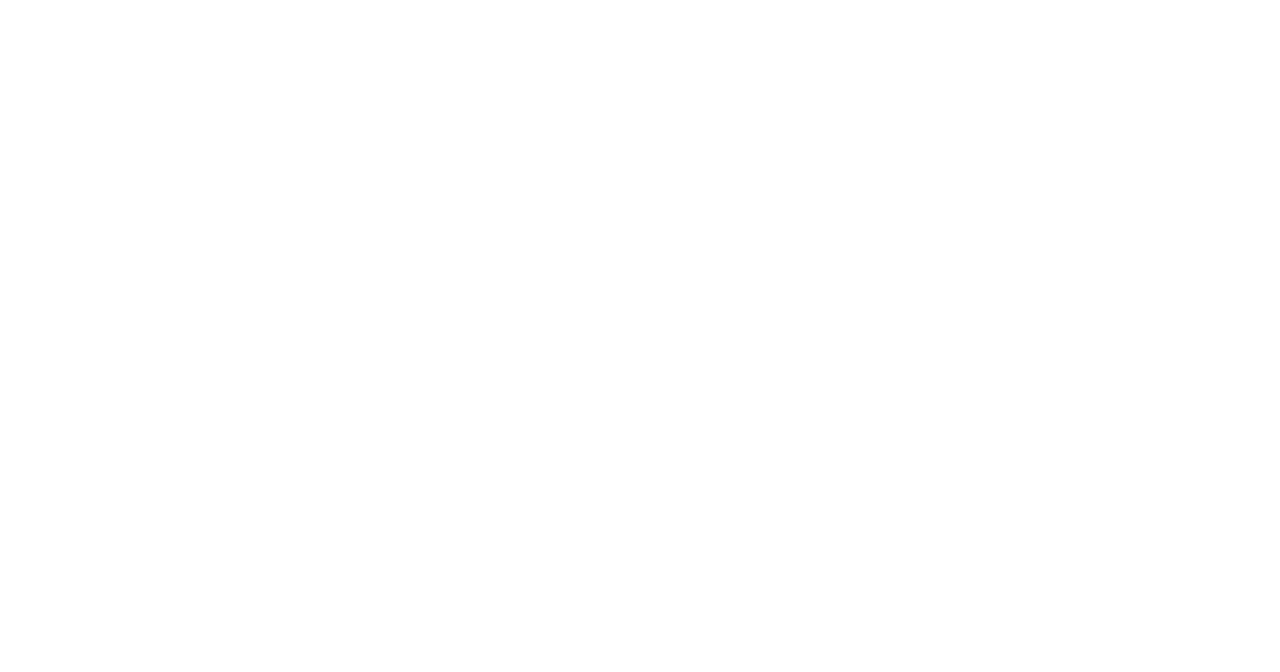
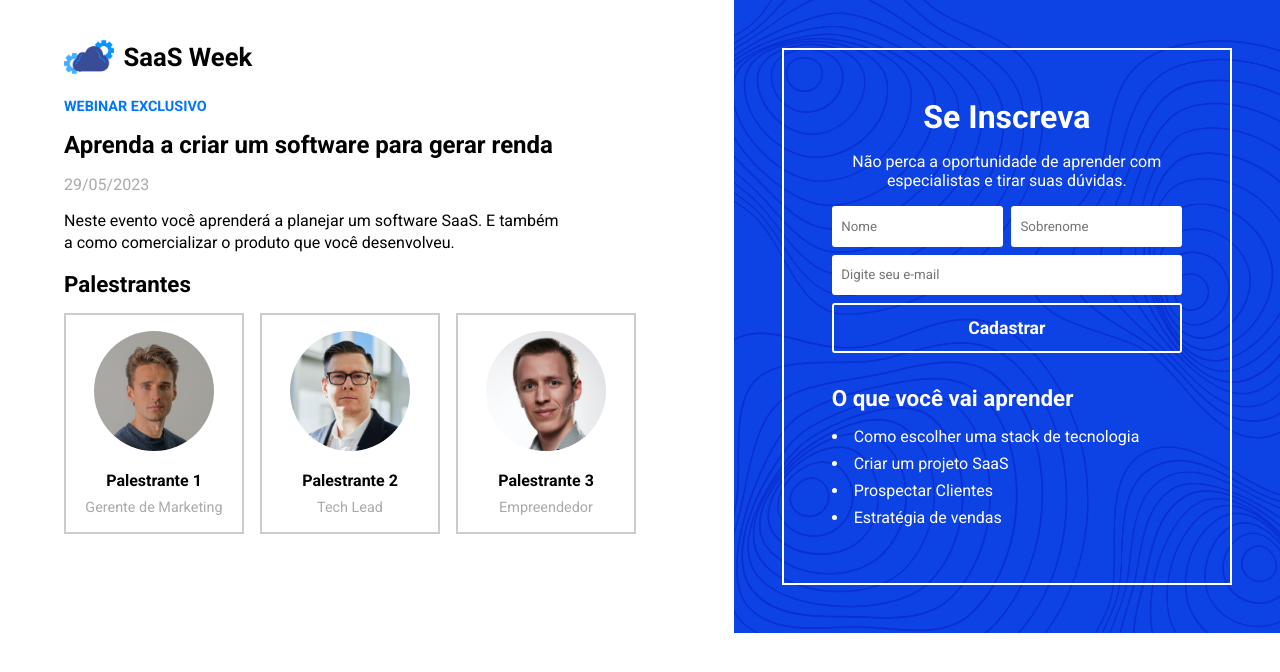
Before and after one commit to biancamartinelli/curso-kick-turmaF, a plain HTML site: page Parada 12/Desafio12/index.html in a window 1280 px wide. Drawn offline with Linux system fonts and the light colour scheme.

Commit message:
Desafio12

```diff
--- /dev/null
+++ b/Parada 12/Desafio12/css/styles.css
@@ -0,0 +1,235 @@
+/* Geral */
+
+*{
+    margin: 0;
+    padding: 0;
+    box-sizing: border-box;
+    font-family: Roboto;
+}
+
+body{
+    display: flex;
+    flex-wrap: wrap;
+}
+
+/* Apresentação do Evento */
+
+#about-container{
+    flex: 1.4;
+    padding: 2rem 4rem;
+}
+
+#brand{
+    display: flex;
+    align-items: center;
+    font-size: 0.8rem;
+    margin-bottom: 1rem;
+}
+
+#brand img{
+    height: 50px;
+    margin-right: 0.6rem;
+}
+
+#exclusive{
+    text-transform: uppercase;
+    color: #0075ff;
+    font-weight: bold;
+    font-size: 0.9rem;
+    margin-bottom: 1rem;
+}
+
+#about-container h2{
+    flex: 2.4rem;
+    max-width: 500px;
+    margin-bottom: 1rem;
+}
+
+#date{
+    text-transform: uppercase;
+    color: #aaa;
+    margin-bottom: 1rem;
+}
+
+#description{
+    max-width: 500px;
+    margin-bottom: 1rem;
+    line-height: 1.4rem;
+}
+
+#user-container{
+    display: flex;
+    flex-wrap: wrap;
+    gap: 1rem;
+}
+
+.user-card{
+    border: 2px solid #ccc;
+    padding: 1rem;
+    width: 180px;
+    text-align: center;
+}
+
+.user-card img {
+    width: 120px;
+    border-radius: 50%;
+    margin-bottom: 1rem;
+}
+
+.user-card .user-name{
+    font-weight: bold;
+    margin-bottom: 0.6rem;
+}
+
+.user-card .user-role{
+    color: #aaa;
+    font-size: 0.9rem;
+}
+
+#about-container h4{
+    font-size: 1.4rem;
+    margin-bottom: 1rem;
+}
+
+
+/* Formulário */
+
+#form-container{
+    flex: 1;
+    background-image: url("../img/pattern.png");
+    background-size: cover;
+    color: #fff;
+}
+
+#form-inner{
+    margin: 3rem;
+    padding: 3rem;
+    border: 2px solid #fff;
+    text-align: center;
+    display: flex;
+    flex-direction: column;
+    align-items: center;
+}
+
+#form-inner h3{
+    font-size: 2rem;
+    margin-bottom: 1rem;
+}
+
+#form-inner p{
+    margin-bottom: 1rem;
+}
+
+#register-form{
+    display: flex;
+    flex-direction: column;
+    gap: 0.5rem;
+    margin-bottom: 2rem;
+}
+
+#name-container{
+    display: flex;
+    gap: 0.5rem;
+}
+
+#register-form input{
+    padding: 0.8rem 0.6rem;
+    border: none;
+    border-radius: 3px;
+}
+
+#email {
+    min-width: 100%;
+}
+
+#register-form input[type="submit"]{
+    background-color: transparent;
+    color: #fff;
+    border: 2px solid #fff;
+    font-size: 1.1rem;
+    font-weight: bold;
+    cursor: pointer;
+    transition: 0.4s;
+}
+
+#register-form input[type="submit"]:hover{
+    background-color: #fff;
+    color: #0075ff;
+}
+
+#benefits{
+    text-align: left;
+    align-self: start;
+}
+
+#benefits h4{
+    font-size: 1.4rem;
+    margin-bottom: 1rem;
+}
+
+#benefits ul{
+    list-style-position: inside;
+}
+
+#benefits li{
+    margin-bottom: 0.5rem;
+}
+
+
+/* Responsivo */
+
+@media (max-width: 450px) {
+    body{
+        flex-direction: column;
+    }
+
+    #about-container {
+        padding: 2rem;
+        padding-bottom: 0;
+    }
+
+    #about-container h2 {
+        font-size 3rem;
+    }
+
+    #exclusive,
+    #date {
+        font-size: 1.4rem;
+    }
+
+    #description {
+        font-size: 1.6rem;
+        line-height: 2.2rem;
+    }
+
+    #user-container {
+        flex-direction: column;
+    }
+
+    .user-card {
+        width: 100%;
+        padding: 2rem;
+    }
+
+    .user-card img {
+        width: 180px;
+    }
+
+    .user-card .user-name {
+        font-size: 1.6rem;
+    }
+
+    .user-card .user-role {
+        font-size: 1.4rem;
+    }
+
+    #form-inner {
+        padding: 2rem;
+        margin: 2rem;
+    }
+
+    #register-form,
+    #name-container {
+        gap: 1rem;
+    }
+}
--- a/Parada 12/Desafio12/index.html
+++ b/Parada 12/Desafio12/index.html
@@ -1,12 +1,68 @@
 <!DOCTYPE html>
-<html lang="en">
+<html lang="pt-br">
 <head>
     <meta charset="UTF-8">
     <meta http-equiv="X-UA-Compatible" content="IE=edge">
     <meta name="viewport" content="width=device-width, initial-scale=1.0">
-    <title>Document</title>
+    <title>Desafio 12</title>
+    <link rel="stylesheet" href="css/styles.css"/>
+    <link rel="preconnect" href="https://fonts.googleapis.com">
+    <link rel="preconnect" href="https://fonts.gstatic.com" crossorigin>
+    <link href="https://fonts.googleapis.com/css2?family=Roboto:ital,wght@0,100;0,300;0,400;0,500;0,700;1,100;1,400;1,500;1,700&display=swap" rel="stylesheet">
 </head>
 <body>
-
+    <div id="about-container">
+        <div id="brand">
+            <img src="img/saasweeklogo.png" alt="SaaS Week"/>
+            <h1>SaaS Week</h1>
+        </div>
+        <p id="exclusive">Webinar Exclusivo</p>
+        <h2>Aprenda a criar um software para gerar renda</h2>
+        <p id="date">29/05/2023</p>
+        <p id="description">Neste evento você aprenderá a planejar um software SaaS. E também a como comercializar o produto que você desenvolveu.</p>
+        <h4>Palestrantes</h4>
+        <div id="user-container">
+            <div class="user-card">
+                <img src="img/user_1.jpg" alt="Palestrante 1">
+                <p class="user-name">Palestrante 1</p>
+                <p class="user-role">Gerente de Marketing</p>
+            </div>
+            <div class="user-card">
+                <img src="img/user_2.jpg" alt="Palestrante 2">
+                <p class="user-name">Palestrante 2</p>
+                <p class="user-role">Tech Lead</p>
+            </div>
+            <div class="user-card">
+                <img src="img/user_3.jpg" alt="Palestrante 3">
+                <p class="user-name">Palestrante 3</p>
+                <p class="user-role">Empreendedor</p>
+            </div>
+        </div>
+    </div>
+    <div id="form-container">
+        <div id="form-inner">
+        <h3>Se Inscreva</h3>
+        <p>
+            Não perca a oportunidade de aprender com especialistas e tirar suas dúvidas.
+        </p>
+        <form id="register-form">
+            <div id="name-container">
+                <input type="text" name="name" id="name" placeholder="Nome"/>
+                <input type="text" name="lastname" id="lastname" placeholder="Sobrenome"/>
+            </div>
+            <input type="email" name="email" id="email" placeholder="Digite seu e-mail"/>
+            <input type="submit" value="Cadastrar"/>
+        </form>
+        <div id="benefits">
+            <h4> O que você vai aprender</h4>
+            <ul>
+                <li>Como escolher uma stack de tecnologia</li>
+                <li>Criar um projeto SaaS</li>
+                <li>Prospectar Clientes</li>
+                <li>Estratégia de vendas</li>
+            </ul>
+        </div>
+        </div>
+    </div>
 </body>
 </html>
```
Also changed, not shown: Parada 12/Desafio12/img/pattern.png (added), Parada 12/Desafio12/img/saasweeklogo.png (added), Parada 12/Desafio12/img/user_1.jpg (added), Parada 12/Desafio12/img/user_2.jpg (added), Parada 12/Desafio12/img/user_3.jpg (added).
